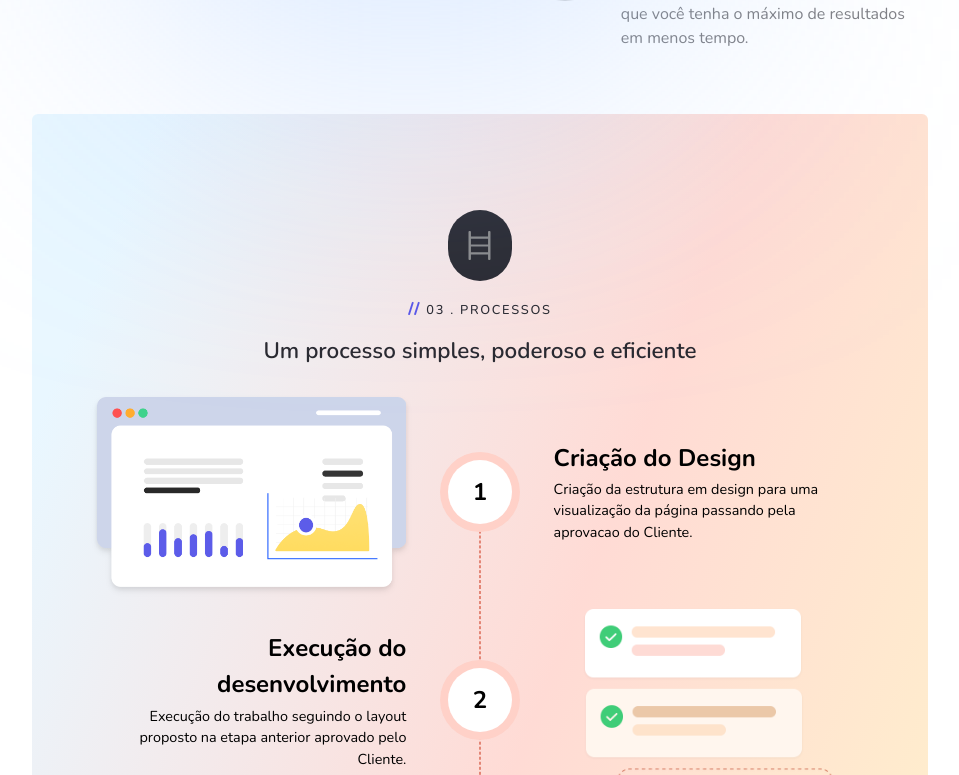
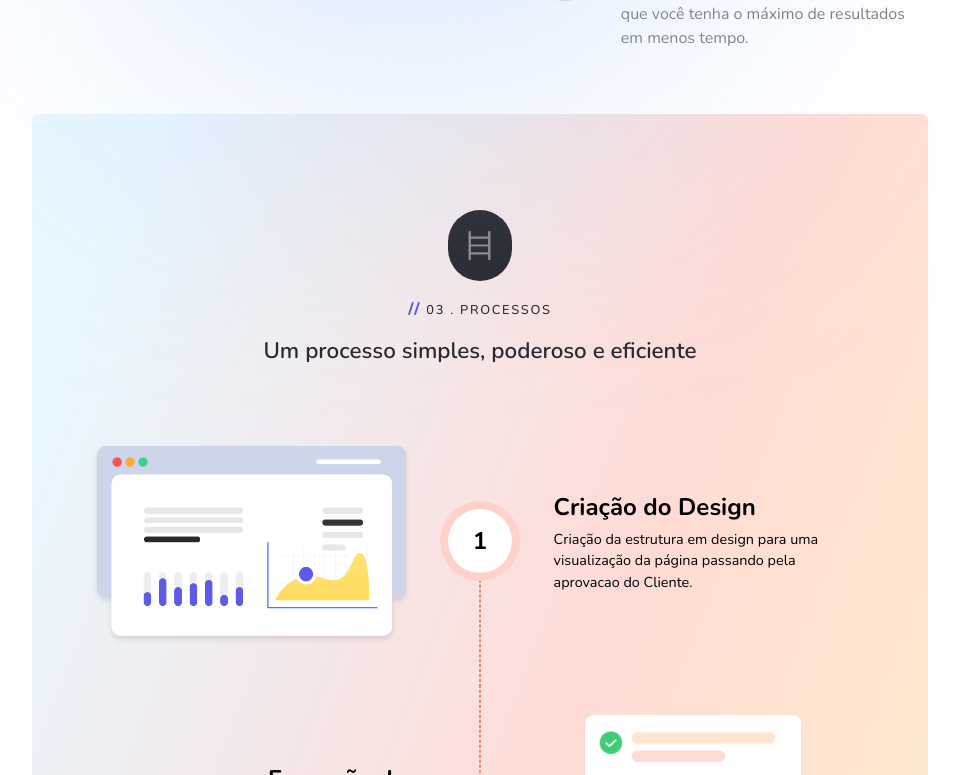
Before and after one commit to DevStyleDigital/site-main, a Next.js app: page / in a window 1280 px wide. Shown: the part 2645-3420 px from the top of the page, without its empty margins (160-1119 px from the left). Built offline with nearby package versions, Linux system fonts and the light colour scheme.

Commit message:
fix outiline

```diff
--- a/src/components/app/pages/section/process/index.tsx
+++ b/src/components/app/pages/section/process/index.tsx
@@ -6,9 +6,9 @@ const Process = () => {
   return (
     <section
       id="process"
-      className="w-full h-fit flex justify-center pb-[4rem] bg-background_process  max-lg:min-h-[110vh]"
+      className="w-full h-fit flex justify-center pb-[4rem] bg-background_process min-h-[160vh] 2xl:min-h-[140vh]  max-lg:min-h-[130vh]  max-sm:min-h-[100vh]"
     >
-      <div className="w-[60%] h-auto bg-process flex flex-col items-center p-[4rem] rounded-md  max-2xl:w-[70%] max-xl:w-[80%] max-lg:w-[90%] max-sm:w-[95%] max-sm:p-[1rem]">
+      <div className="w-[60%] h-auto bg-process flex flex-col items-center p-[4rem] rounded-md  max-2xl:w-[70%] max-xl:w-[80%] max-lg:w-[90%] max-sm:w-[95%] max-sm:p-[1rem] max-[320px]:p-[.5rem] max-[320px]:w-full">
         <HeaderSection.Root>
           <div className="flex flex-col items-center gap-[1rem] py-[2rem]">
             <HeaderSection.Icon bgColor="#292930">
```
